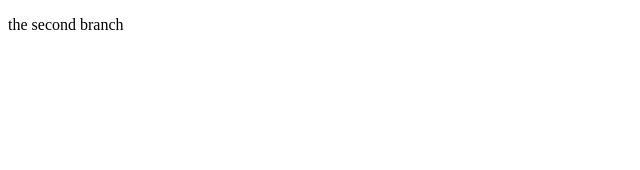
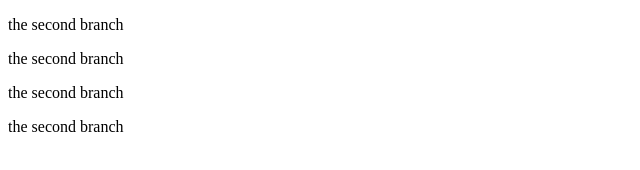
Before and after one commit to Devpinnacle/gitexample, a plain HTML site: page int.html in a window 1280 px wide. Shown: the whole page, without its empty margins (0-640 px from the left). Drawn offline with Linux system fonts and the light colour scheme.

Commit message:
"for merged"

```diff
--- a/int.html
+++ b/int.html
@@ -8,5 +8,11 @@
 <body>
     <p>the second branch </p>
 
+
+
+    <p>the second branch </p>
+    <p>the second branch </p>
+    <p>the second branch </p>
+
 </body>
 </html>
```
